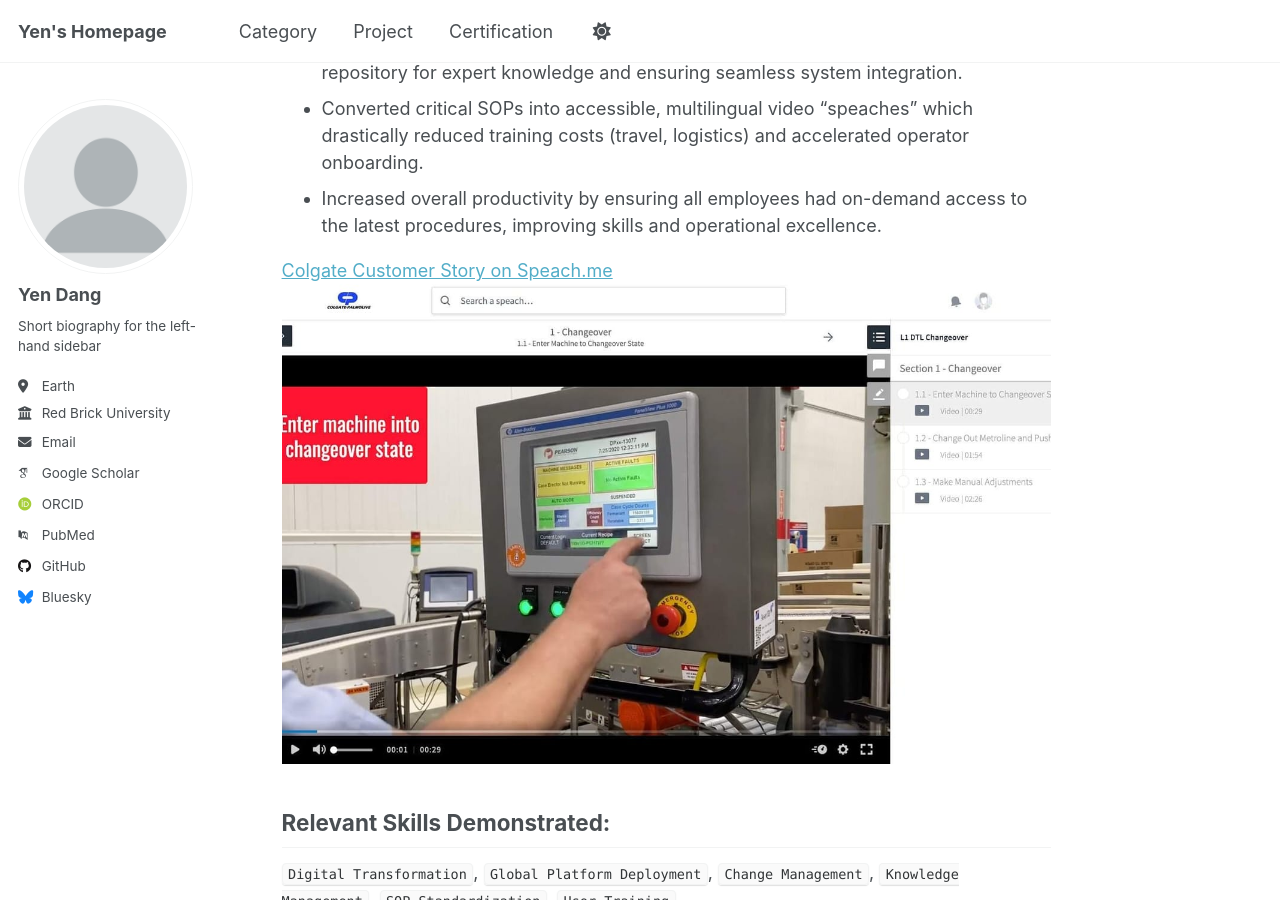
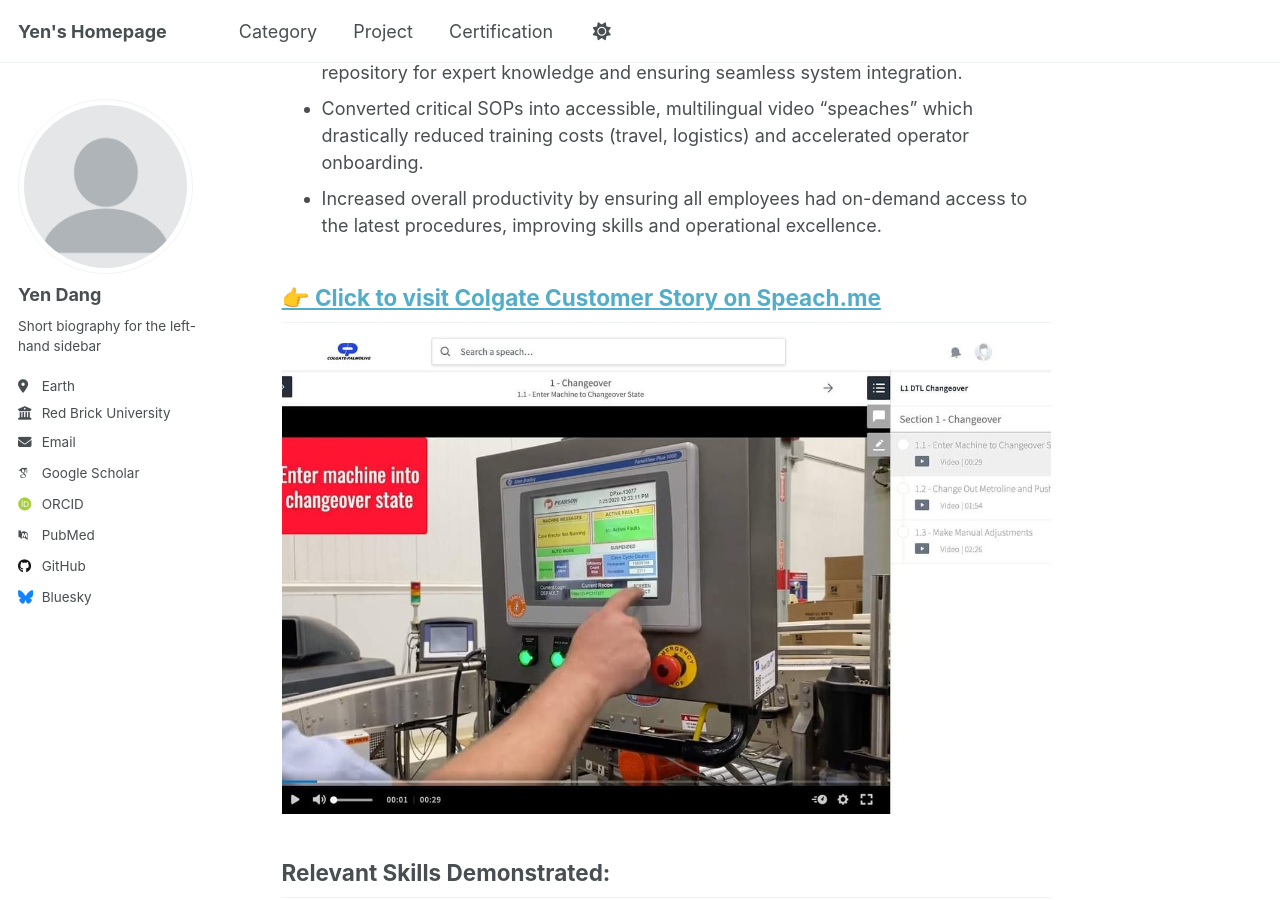
Before and after one commit to yen010390/yen010390.github.io, a Jekyll site: the page built from _project/c01-AskDelphi.md, in a window 1280 px wide and 900 px high, scrolled down 513 px. Built offline with Jekyll 4.4.1, drawn with Linux system fonts in a browser that asks for light colours; some web fonts are replaced.

Commit message:
Update c01-AskDelphi.md

```diff
--- a/_project/c01-AskDelphi.md
+++ b/_project/c01-AskDelphi.md
@@ -15,7 +15,7 @@
 - Converted critical SOPs into accessible, multilingual video "speaches" which drastically reduced training costs (travel, logistics) and accelerated operator onboarding.
 - Increased overall productivity by ensuring all employees had on-demand access to the latest procedures, improving skills and operational excellence.
 
-[Colgate Customer Story on Speach.me](https://speach.me/customer-stories/colgate)
+## [👉 Click to visit Colgate Customer Story on Speach.me](https://speach.me/customer-stories/colgate)
 ![Training Image](/images/Askdelphi-1.jpg)
 
 ## Relevant Skills Demonstrated:
```
